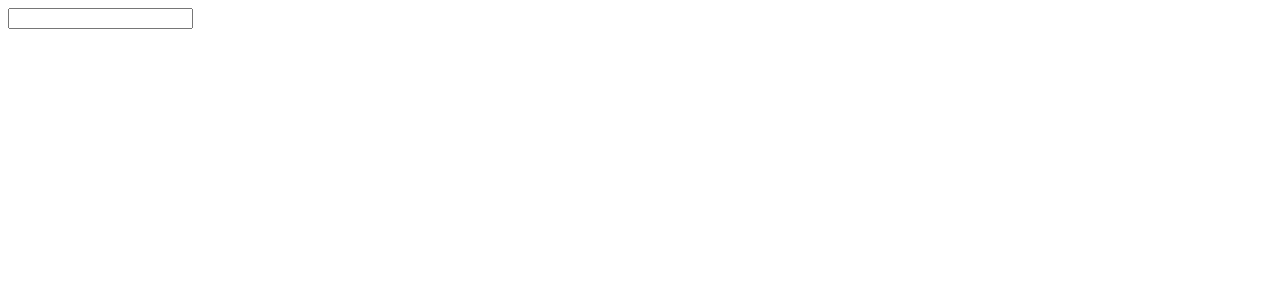
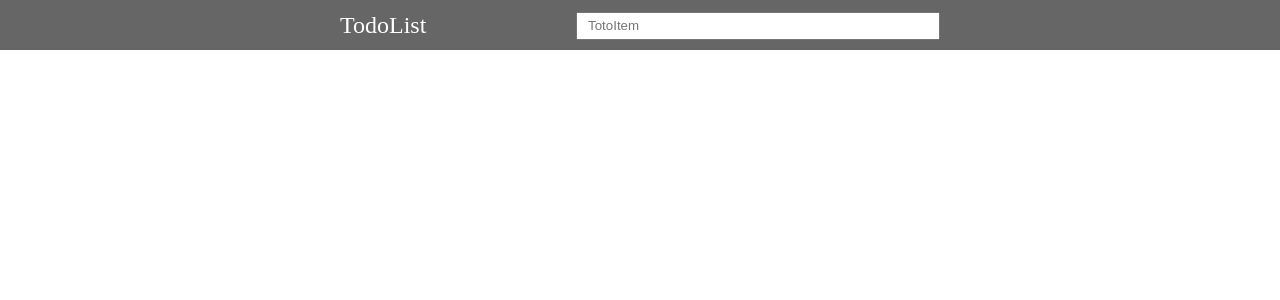
Before and after one commit to halfmoonvic/unit-test, a Vue app: page / in a window 1280 px wide. Shown: the top 300 px of the page. Built offline with nearby package versions, Linux system fonts and the light colour scheme.

Commit message:
feat: Header组件样式新增 及 快照测试

```diff
--- a/src/App.vue
+++ b/src/App.vue
@@ -18,6 +18,10 @@
 </script>
 
 <style lang="scss">
+* {
+  margin: 0;
+  padding: 0;
+}
 #nav {
   padding: 30px;
 
--- a/src/views/Header.vue
+++ b/src/views/Header.vue
@@ -1,11 +1,16 @@
 <template>
-  <div>
+  <div class="header">
+    <div class="header-content">
+      TodoList
       <input
+        class="header-input"
         type="text"
         data-test="input"
         v-model="inputValue"
         @keyup.enter="addTodoItem"
+        placeholder="TotoItem"
       />
+    </div>
   </div>
 </template>
 
@@ -29,4 +34,25 @@
 }
 </script>
 
-<style lang="scss" scoped></style>
+<style lang="scss" scoped>
+.header {
+  line-height: 50px;
+  background: #666;
+}
+.header-content {
+  overflow: hidden;
+  width: 600px;
+  margin: 0 auto;
+  color: #fff;
+  font-size: 24px;
+}
+.header-input {
+  float: right;
+  width: 360px;
+  margin-top: 12px;
+  line-height: 24px;
+  outline: none;
+  color: #333;
+  text-indent: 10px;
+}
+</style>
```
Also changed, not shown: 2 other files (tests, documents, lock files or other folders). Lines whose indentation alone changed are shown as unchanged.
